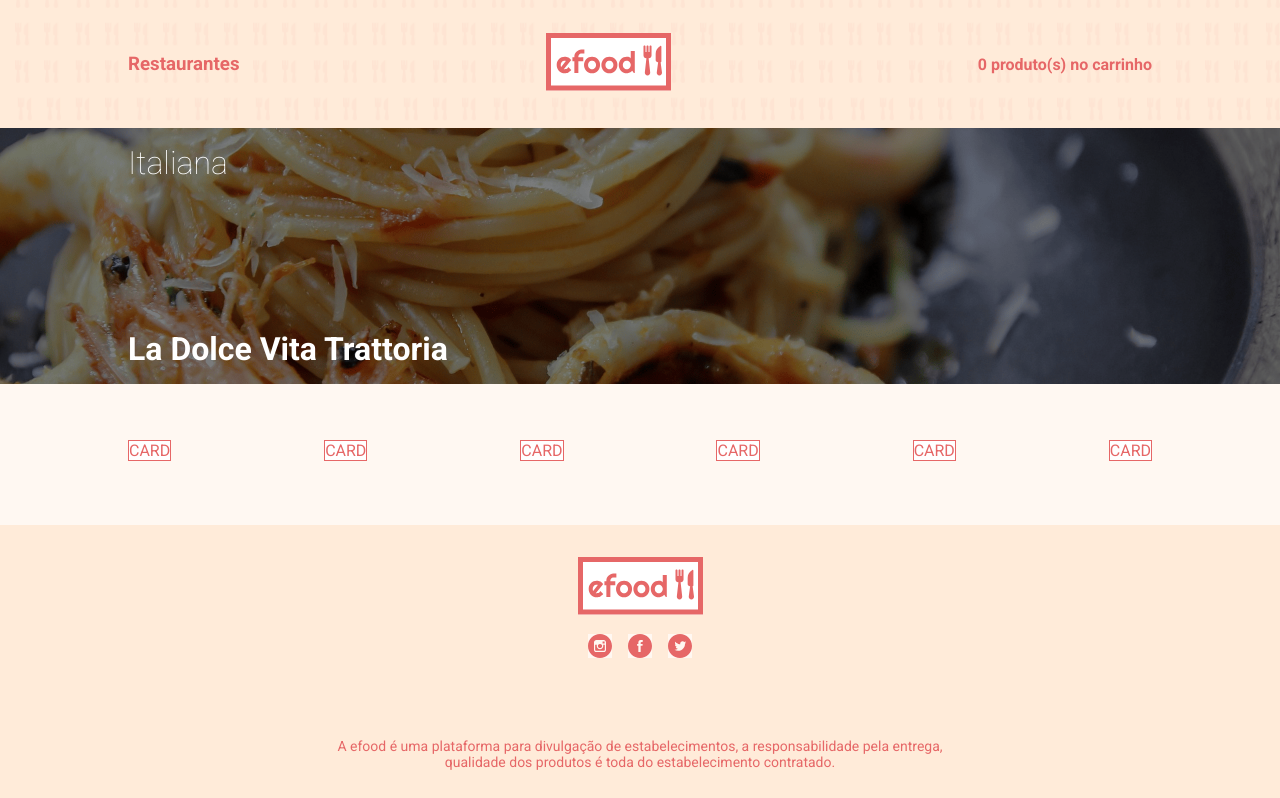
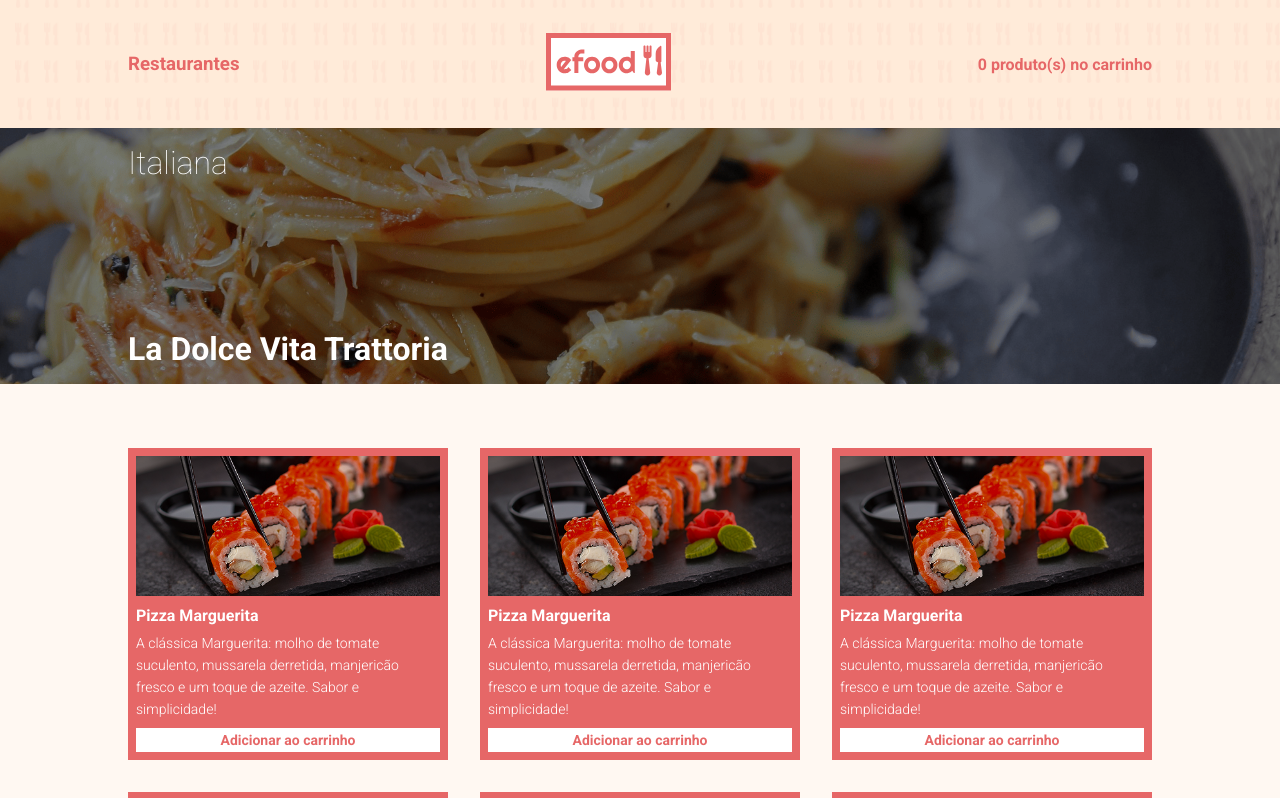
Before and after one commit to tiagolimar/efood-EBAC, a React (Vite) app: page /perfil in a window 1280 px wide. Shown: the top 798 px of the page. Built offline with nearby package versions, Linux system fonts and the light colour scheme.

Commit message:
criacao do componente Main/Profile

```diff
--- a/src/pages/Profile/components/Cards/index.tsx
+++ b/src/pages/Profile/components/Cards/index.tsx
@@ -1,11 +1,18 @@
 import CardsStyles from "./styles";
-import sushiImage from "../../../image/sushi.png";
-import star from "../../../image/estrela.svg";
-import { Link } from "react-router-dom";
+import sushiImage from "../../../../image/sushi.png";
 
 const Cards = () => (
     <CardsStyles>
-        CARD
+        <div className="card">
+            <div className="card-img">
+                <img src={sushiImage} alt="Sushi" />
+            </div>
+            <div className="card-content">
+                <h2>Pizza Marguerita</h2>
+                <p>A clássica Marguerita: molho de tomate suculento, mussarela derretida, manjericão fresco e um toque de azeite. Sabor e simplicidade!</p>
+                <button>Adicionar ao carrinho</button>
+            </div>
+        </div>
     </CardsStyles>
 )
 
--- a/src/pages/Profile/components/Cards/styles.tsx
+++ b/src/pages/Profile/components/Cards/styles.tsx
@@ -1,75 +1,54 @@
 import styled from "styled-components";
-import { Cores } from "../../../../globalStyles";
 
 const CardsStyles = styled.div`
-    max-width: 472px;
-    margin-bottom: 64px;
-    border: 1px ${Cores.laranjaEscuro} solid;
-    background-color: white;
+    flex: 1 1 256px;
+    background-color: #E66767;
+    padding: 8px;
 
-    .card{
-        position: relative;
+    *{
+        background-color: transparent;
+        color: #fff;
     }
 
-    .card-categories{
-        position: absolute;
-        display: flex;
-        gap: 8px;
-        background-color: transparent;
-        right: 16px;
-        top: 16px;
-    }
+    .card-img{
+        overflow: hidden;
 
-    .card-categories .categories{
-        width: fit-content;
-        padding: 4px;
-        background-color: ${Cores.laranjaEscuro};
-        color: white;
-        font-weight: normal;
-    }
-
-    .subtitle {
-        margin: 8px;
-        padding-bottom: 16px;
-        display: flex;
-        justify-content: space-between;
-
-        div {
-            width: 56px;
-            height: 24px;
-            display: flex;
-            justify-content: space-between;
-            align-items: center;
-
-            #nota {
-                font-weight: 700;
-                font-size: 18px;
-            }
-
-            img {
-                width: 21px;
-            }
-
+        img{
+            width: 100%;
+            height: 100%;
+            object-fit: cover;
         }
     }
 
-    .description {
-        display: flex;
-        flex-direction: column;
-        padding-left: 8px;
+    .card-content{
+        h2{
+            font-size: 16px;
+            line-height: 100%;
+            margin: 8px 0;
+        }
 
         p{
-            padding-left: 4px ;
+            font-size: 14px;
+            line-height: 22px;
+            font-weight: 300;
         }
 
-        a{
-            width: fit-content;
-            padding: 4px;
-            background-color: ${Cores.laranjaEscuro};
-            color: white;
-            margin-top: 16px;
-            margin-bottom: 8px;
-            text-decoration: none;
+        button{
+            margin-top: 8px;
+            background-color: #fff;
+            color: #E66767;
+            border: none;
+            padding: 4px 0;
+            width: 100%;
+            cursor: pointer;
+            font-size: 14px;
+            font-weight: bold;
+            transition: all 0.3s ease-in-out;
+
+            &:hover{
+                background-color: #bb4545;
+                color: #fff;
+            }
         }
     }
 `
--- a/src/pages/Profile/components/Main/style.tsx
+++ b/src/pages/Profile/components/Main/style.tsx
@@ -1,11 +1,14 @@
 import styled from "styled-components"
 
 const MainStyles = styled.section`
-    margin: 56px auto 0;
-    max-width: 1024px;
+    margin: 64px 128px;
     display: flex;
+    gap: 32px;
     flex-wrap: wrap;
-    justify-content: space-between;
+
+    @media (max-width: 768px) {
+        margin: 32px 64px;
+    }
 `
 
 export default MainStyles
```
